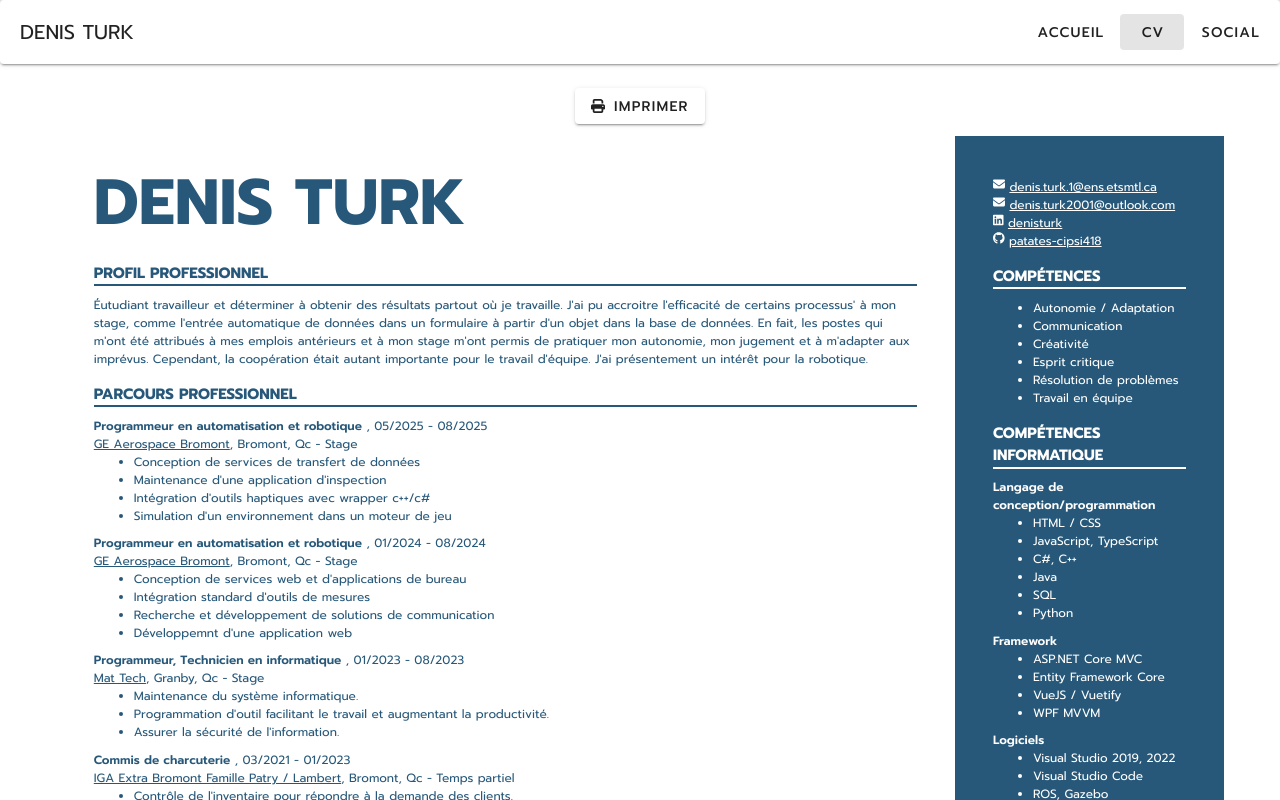
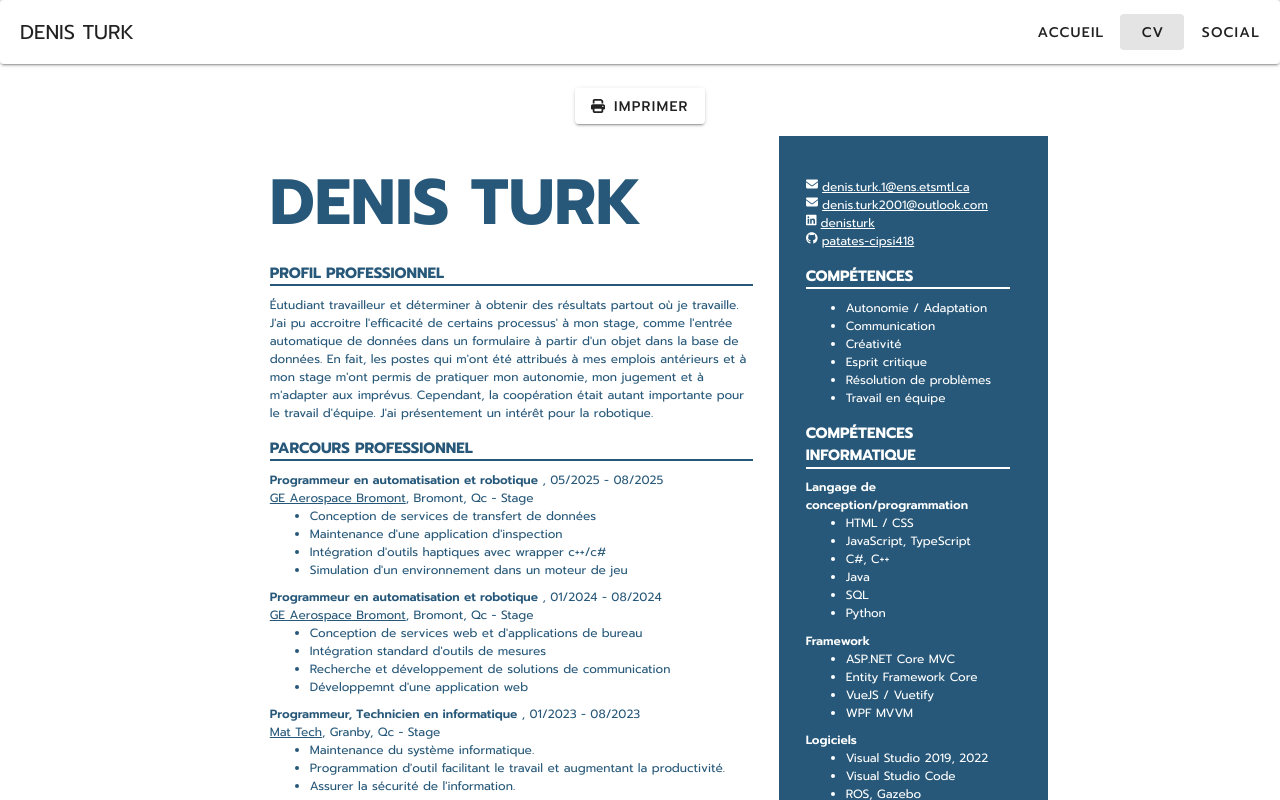
Before and after one commit to patates-cipsi418/patates-cipsi418.github.io, a Vue app: page /CV in a window 1280 px wide. Shown: the top 800 px of the page. Built offline with nearby package versions, Linux system fonts and the light colour scheme.

Commit message:
updating cv style

```diff
--- a/src/views/CV.vue
+++ b/src/views/CV.vue
@@ -162,7 +162,6 @@ function print() {
 <style scoped>
 @media print {
   .paper {
-    width: 8.5in;
     height: 11in;
     margin: 0;
     padding: 0;
@@ -189,6 +188,7 @@ function print() {
 }
 
 .paper {
+  width: 8.5in;
   display: flex;
   flex-direction: row;
   position: relative;
@@ -204,7 +204,6 @@ function print() {
   display: flex;
   flex-direction: column;
   flex-grow: 1;
-  padding: 0.7cm 1cm;
 }
 
 .paper hr {
@@ -222,6 +221,7 @@ function print() {
   background-color: #275879 !important;
   min-width: 2.8in;
   max-width: 50%;
+  padding: 0.7cm 1cm 0.7cm 0.7cm;
 }
 
 .small-side * {
@@ -230,6 +230,10 @@ function print() {
 
 .small-side hr {
   background-color: white;
+}
+
+.large-side {
+  padding: 0.7cm 0.7cm 0.7cm 1cm;
 }
 
 .large-side * {
```
